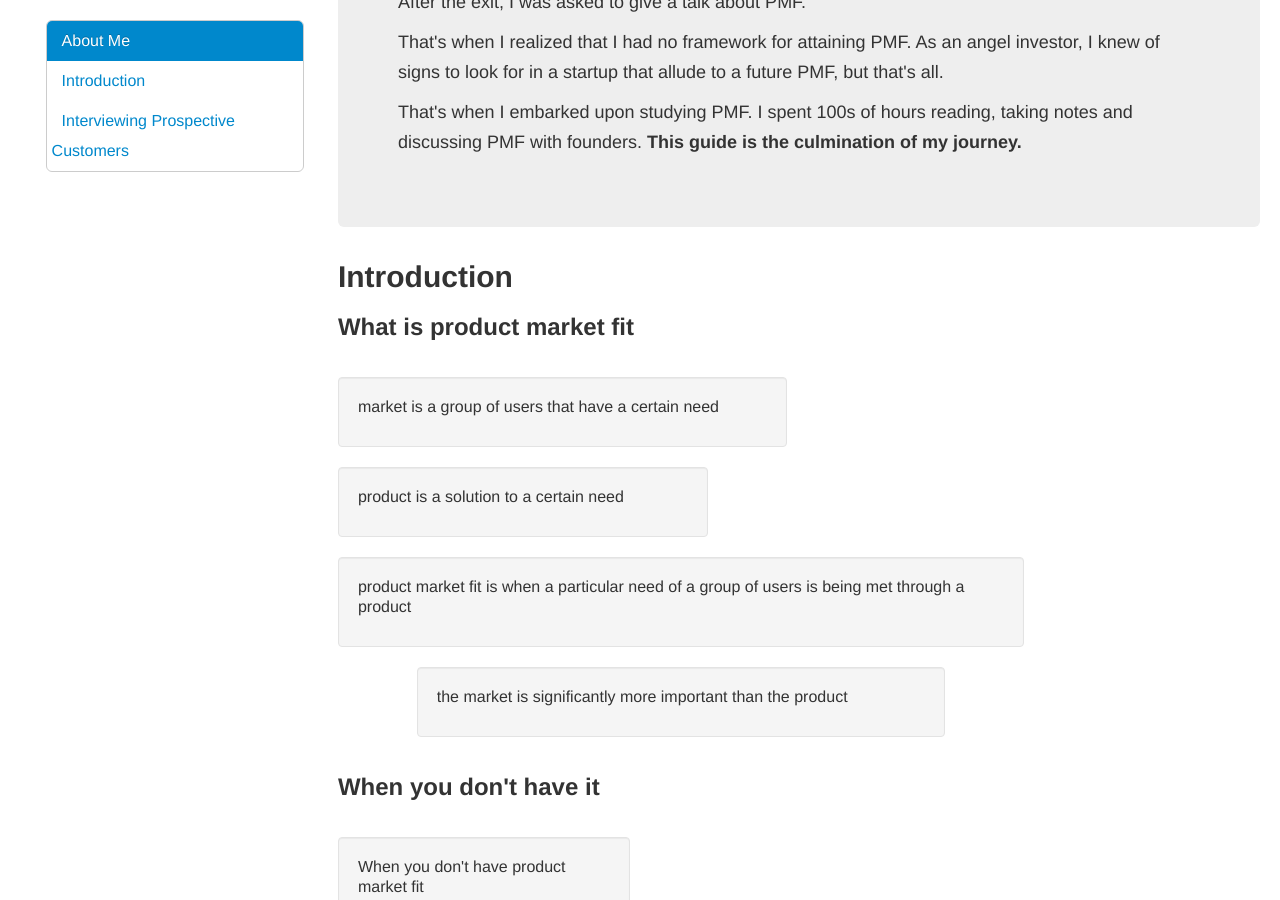
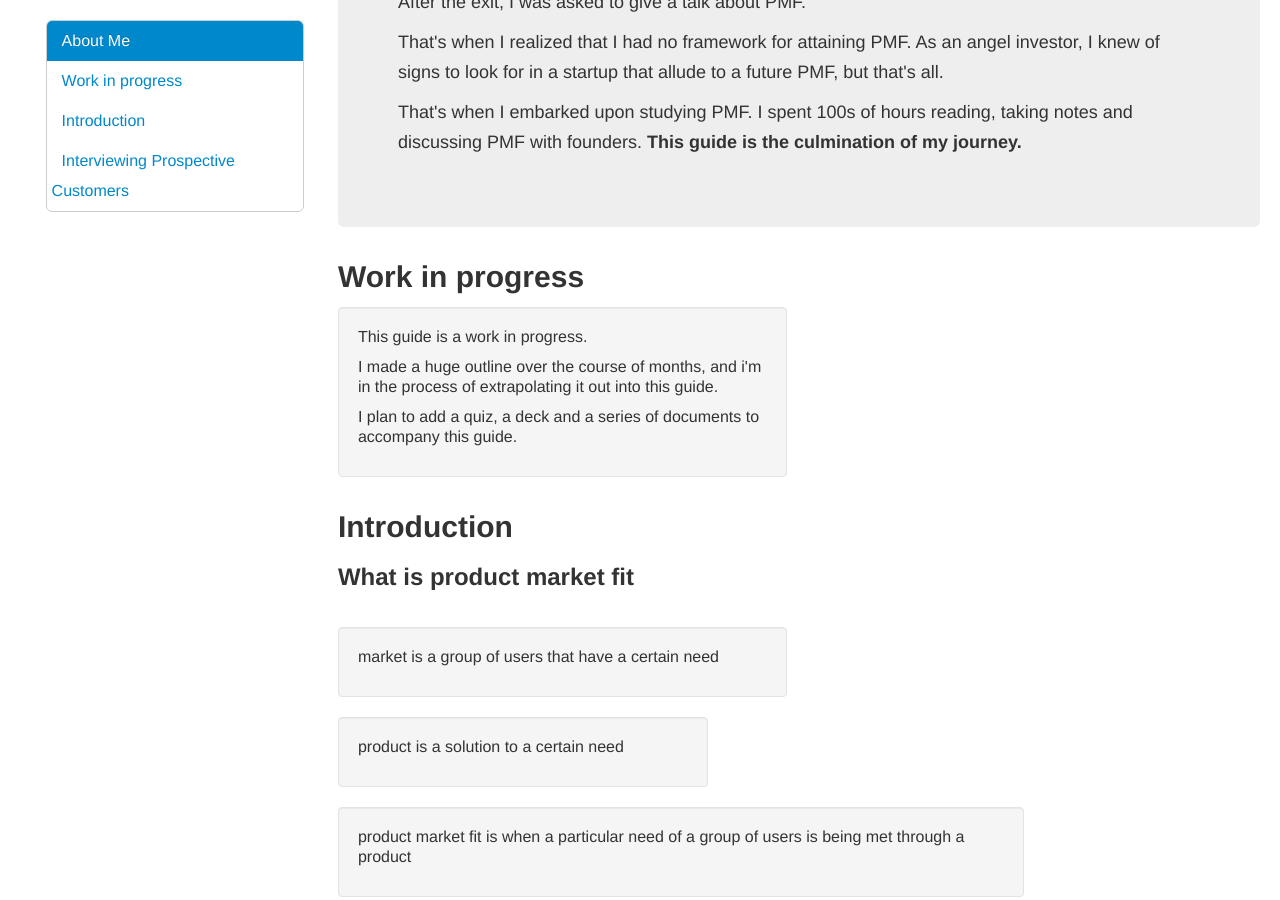
Before and after one commit to katpavan/katpavan.github.io, a Jekyll site: the page built from product-market-fit.md, in a window 1280 px wide and 900 px high, scrolled down 453 px. Built offline with Jekyll 4.4.1, drawn with Linux system fonts in a browser that asks for light colours.

Commit message:
update url + add wip section

```diff
--- a/_layouts/pmf.html
+++ b/_layouts/pmf.html
@@ -92,6 +92,19 @@
                         <p>That's when I embarked upon studying PMF. I spent 100s of hours reading, taking notes and discussing PMF with founders. <b>This guide is the culmination of my journey.</b></p>
                 </div>
 
+                <h2>Work in progress</h2>
+
+
+                <div class="row-fluid">
+                    <div class="span6 well">
+                        <p>This guide is a work in progress.</p>
+
+                        <p>I made a huge outline over the course of months, and i'm in the process of extrapolating it out into this guide.</p>
+
+                        <p>I plan to add a quiz, a deck and a series of documents to accompany this guide.</p>
+                    </div>
+                </div>
+
                 <h2>Introduction</h2>
 
                     <div>
--- a/product-market-fit.md
+++ b/product-market-fit.md
@@ -1,5 +1,5 @@
 ---
 layout: pmf
 title: The Product Market Fit Definitive Guide
-permalink: /the-product-market-fit-definitive-guide/
+permalink: /how-to-achieve-product-market-fit-the-definitive-guide/
 ---
```
